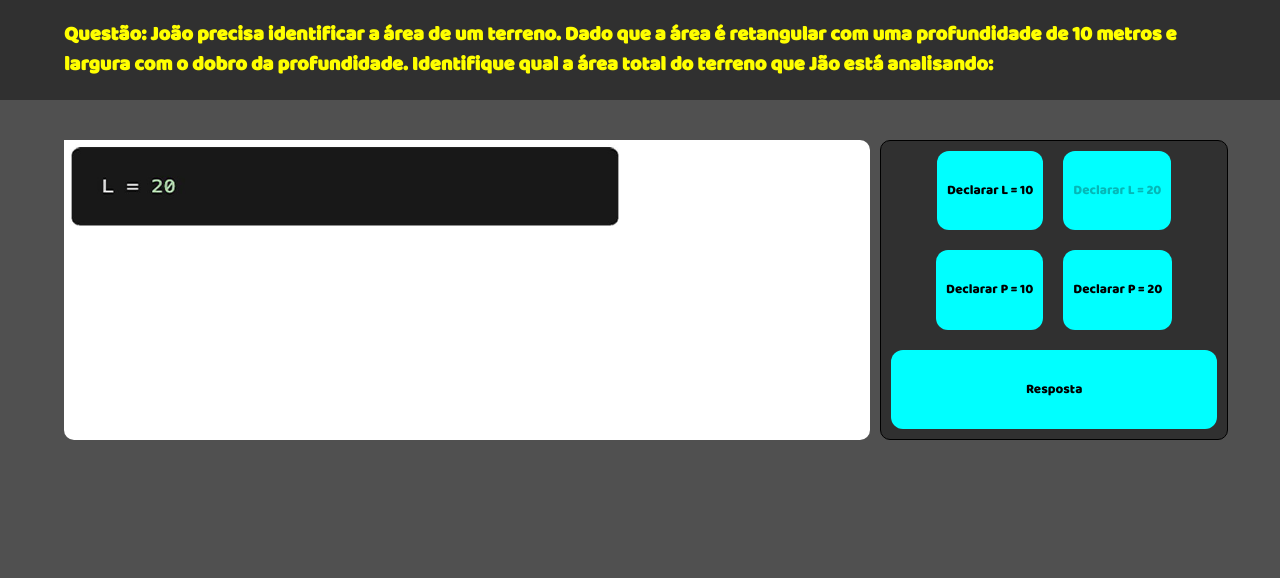
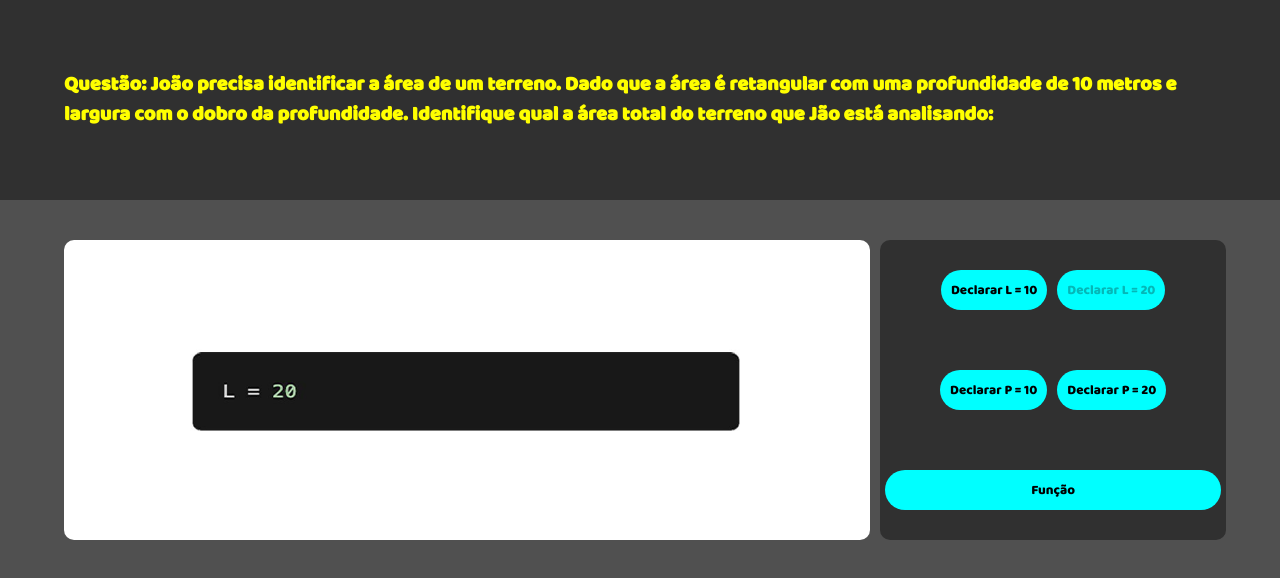
Before and after one commit to deppbrazil/codetowin, a React (Create React App) app: page /game in a window 1280 px wide. Both pictures are taken after a click on the button "Declarar L = 20". Shown: the top 578 px of the page. Built offline with nearby package versions, Linux system fonts and the light colour scheme.

Commit message:
fix UI game

```diff
--- a/src/components/game/index.js
+++ b/src/components/game/index.js
@@ -1,31 +1,32 @@
 import React from 'react';
 import './style.css';
 import '../../global-style/Font.css';
-
 import lado from '../../source/img/l20.jpg';
 import profundidade from '../../source/img/p10.jpg';
 import result from '../../source/img/result.jpg';
-
 
 export default function Game(){
 
     const handleClick = (e) => {
 
-    const resposta = document.querySelector(".tag._hide");
+    const resposta1 = document.querySelector(".tag._hide._1");
+    const resposta2 = document.querySelector(".tag._hide._2");
+    const resposta3 = document.querySelector(".tag._hide._3");
+
     const botao = e.target;
-    if(e.target.classList.contains("_correct")){
-        resposta.classList.remove("_hide");
+    if(e.target.classList.contains("r_1")){
+        resposta1.classList.remove("_hide");
+        botao.disabled = true;
+    }
+    if(e.target.classList.contains("r_2")){
+        resposta2.classList.remove("_hide");
         botao.disabled = true;
     }
     if(e.target.classList.contains("_resposta")){
-        resposta.classList.remove("_hide");
+        resposta3.classList.remove("_hide");
         botao.disabled = true;
     }
-
 }
-
-
-
 
 return (
     <section className="game-page">
@@ -35,24 +36,20 @@ export default function Game(){
                     Questão: João precisa identificar a área de um terreno. Dado que a área é retangular com uma profundidade de 10 metros e largura com o dobro da profundidade. Identifique qual a área total do terreno que Jão está analisando:
                 </h1>
             </div>
-
         </header>
         <section className="game-question-board">
             <div className="game-console">
-                    <img className="tag _hide" src={lado} alt="lado"/>
-                    <img className="tag _hide" src={profundidade} alt="profundidade"/>
-                    <img className="tag _hide" src={result} alt="resultado"/>
+                <img className="tag _hide _1" src={lado} alt="lado"/>
+                <img className="tag _hide _2" src={profundidade} alt="profundidade"/>
+                <img className="tag _hide _3" src={result} alt="resultado"/>
             </div>
             <div className="game-resposta">
                 <button className="answer-button" onClick={handleClick}>Declarar L = 10</button>
-                    <button className="answer-button _correct" onClick={handleClick}>Declarar L = 20</button>
-                    <button className="answer-button _correct" onClick={handleClick}>Declarar P = 10</button>
+                <button className="answer-button _correct r_1" onClick={handleClick}>Declarar L = 20</button>
+                <button className="answer-button _correct r_2" onClick={handleClick}>Declarar P = 10</button>
                 <button className="answer-button" onClick={handleClick}>Declarar P = 20</button>
-                    <button className="answer-button _resposta" onClick={handleClick}>Resposta</button></div>
-
-
+                <button className="answer-button _resposta" onClick={handleClick}>Função</button></div>
         </section>
     </section>
     );
-
 }
--- a/src/components/game/style.css
+++ b/src/components/game/style.css
@@ -13,19 +13,16 @@
   width: 100%;
   height: auto;
   background-color: var(--primary);
-  margin-bottom: 10px;
 }
 
 .game-question {
   width: 100%;
   font-size: 2rem;
-
 }
-
 
 .game-head-wrapper {
   width: 90%;
-  height: 100px;
+  height: 200px;
 }
 
 .game-question-board{
@@ -38,6 +35,10 @@
 .game-console {
   min-width: 70%;
   margin-right: 10px;
+  display: flex;
+  flex-direction: column;
+  justify-content: center;
+  align-items: center;
   border-radius: 10px;
   background-color: #fff;
 }
@@ -46,24 +47,25 @@
   min-width: 30%;
   display: flex;
   flex-wrap: wrap;
+  justify-content: center;
+  align-items: center;
   background-color: var(--primary);
-  border: 1px solid #000;
   justify-content: center;
   border-radius: 10px;
 
 }
 
-
 ._hide {
   display: none;
 }
 
-
 .answer-button {
+  width: auto;
+  height: 40px;
+  padding: 10px;
   border: none;
-  padding: 10px;
-  margin: 10px;
-  border-radius: 12px;
+  margin: 5px;
+  border-radius: 20px;
   cursor: pointer;
   background-color: var(--blue);
 }
@@ -75,4 +77,5 @@
 
 ._resposta {
   width: 100%;
+  height: 40px;
 }
```
Lines whose indentation alone changed are shown as unchanged.
